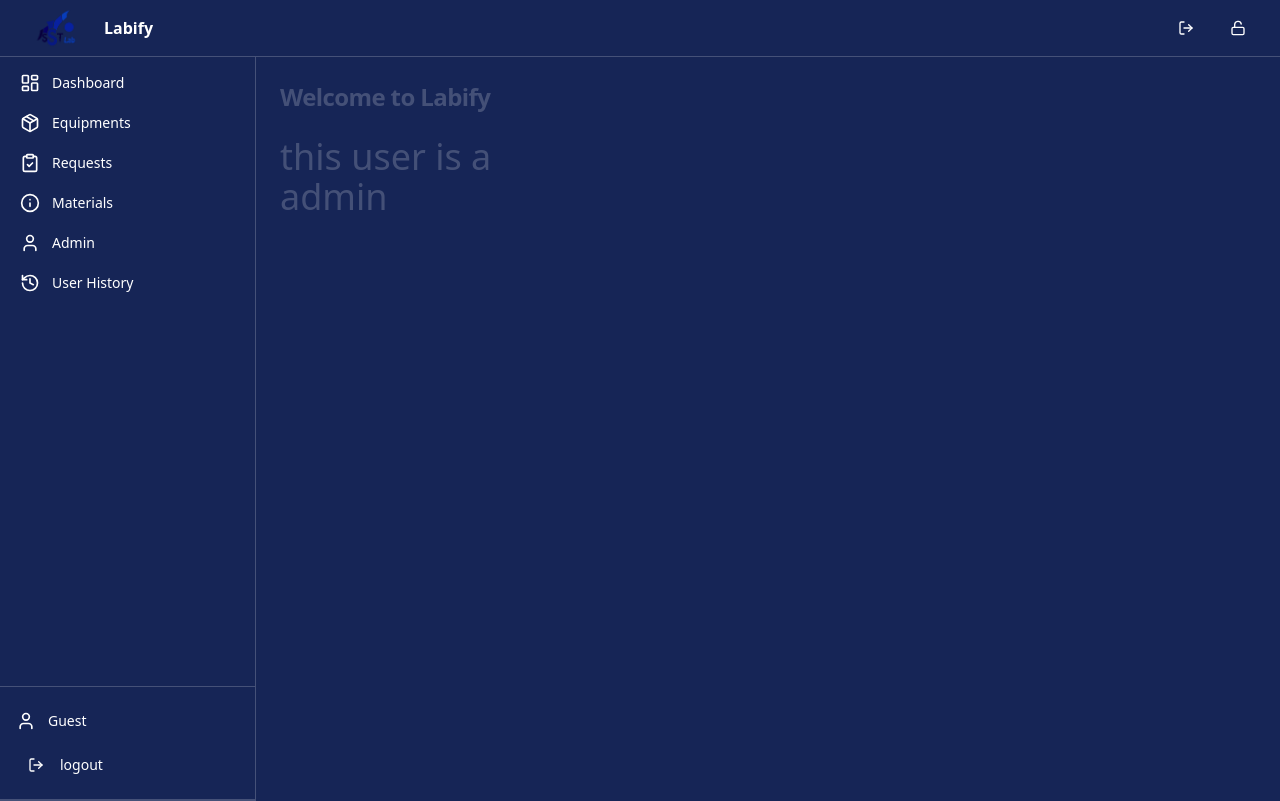
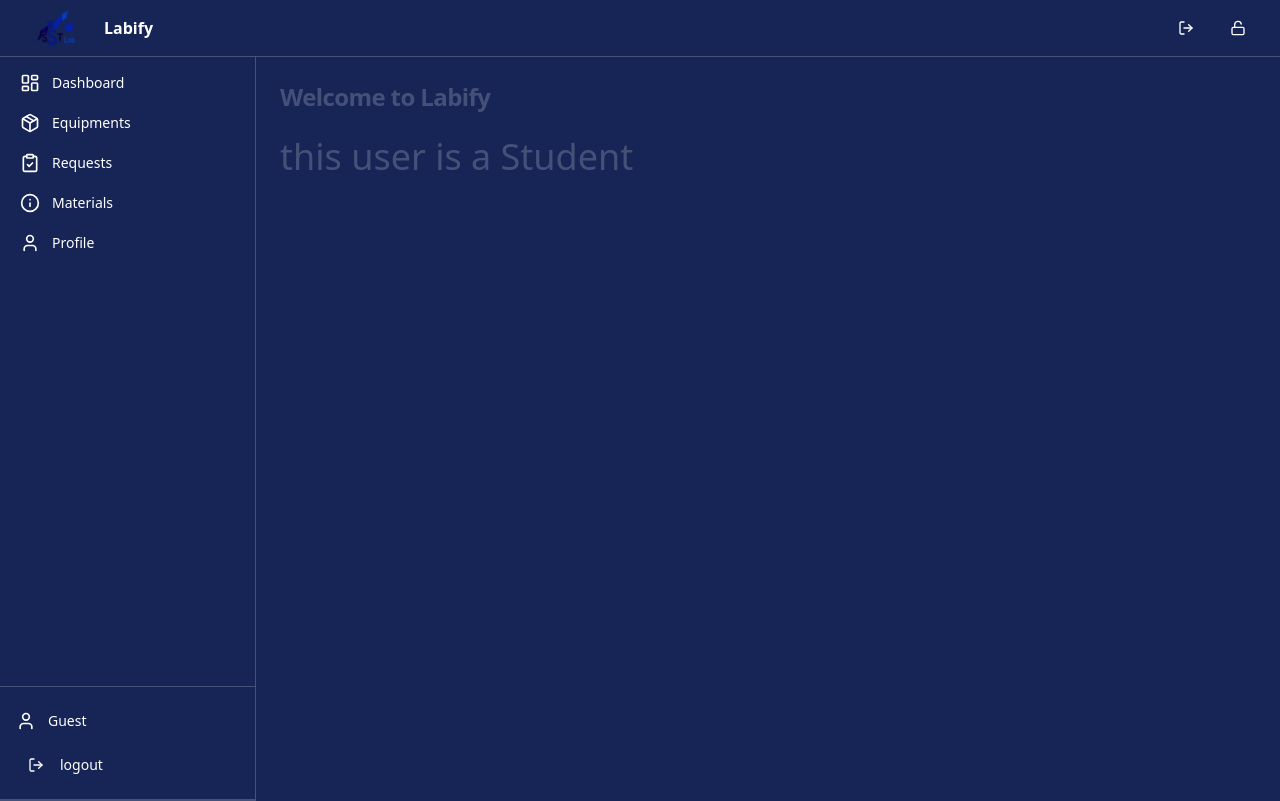
Before and after one commit to Ahmedezz570/Labify, a Next.js app in the folder client/: page /Dashboard in a window 1280 px wide. Built offline with nearby package versions, Linux system fonts and the light colour scheme.

Commit message:
Create dashboard page and configure role-based sections using AuthContext

```diff
--- /dev/null
+++ b/client/app/Dashboard/AdminDashboard.tsx
@@ -0,0 +1,9 @@
+"use client";
+import React from 'react'
+const AdminDashboard = () => {
+  return (
+    <h1 className='text-white/20 text-4xl'>this user is a Admin</h1>
+  )
+}
+
+export default AdminDashboard
--- /dev/null
+++ b/client/app/Dashboard/StudentDashboard.tsx
@@ -0,0 +1,9 @@
+"use client";
+
+const StudentDashboard = () => {
+  return (
+    <h1 className='text-white/20 text-4xl'>this user is a Student</h1>
+  )
+}
+
+export default StudentDashboard
--- a/client/app/Dashboard/page.tsx
+++ b/client/app/Dashboard/page.tsx
@@ -1,16 +1,15 @@
 "use client";
 import {useAuth} from '@/contexts/AuthContext'
-import {Equipments} from '@/data/Equipment'
+import AdminDashboard from './AdminDashboard';
+import StudentDashboard from './StudentDashboard';
 const Dashboard = () => {
   const {user} = useAuth();
-  console.log(Equipments);
-  return (
-    <div className='mb-6 grid gap-6 md:grid-cols-2 lg:grid-cols-3'>
-      {user?.role === 'admin' && (
-        <h1 className='text-white/20 text-4xl'>this user is a admin</h1>
-      )}
-    </div>
-  )
+  if(user?.role == "admin"){
+    return  <AdminDashboard />
+  }
+  if (user?.role == "student"){
+    return <StudentDashboard />
+  }
 }
 
 export default Dashboard
--- a/client/contexts/AuthContext.tsx
+++ b/client/contexts/AuthContext.tsx
@@ -17,7 +17,7 @@ export function AuthProvider({ children }: { children: React.ReactNode }) {
     name: 'Ahmed ezz aldin ',
     email: 'ahmedez570@gmail.com',
     password: '1234567',
-    role: 'admin',
+    role: 'student',
     createdAt: '2025-11-11'
   });
 
```
